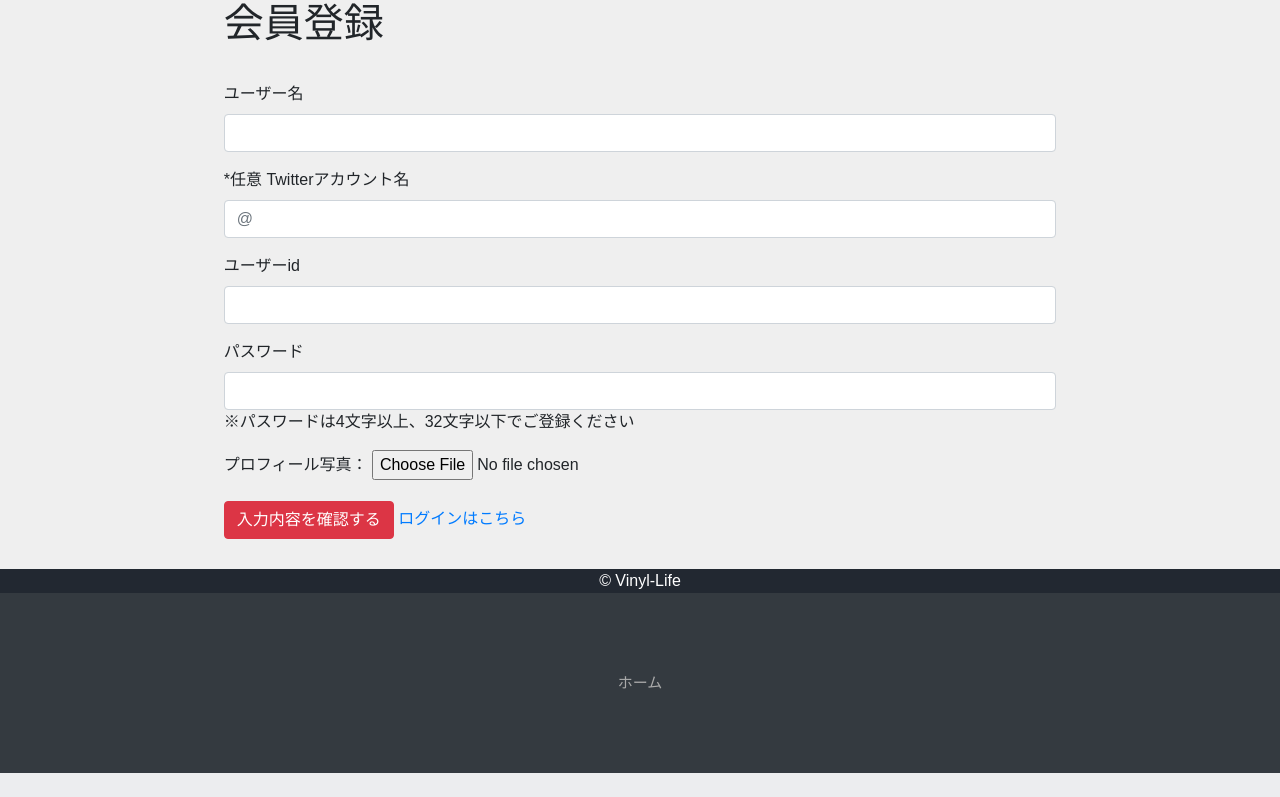
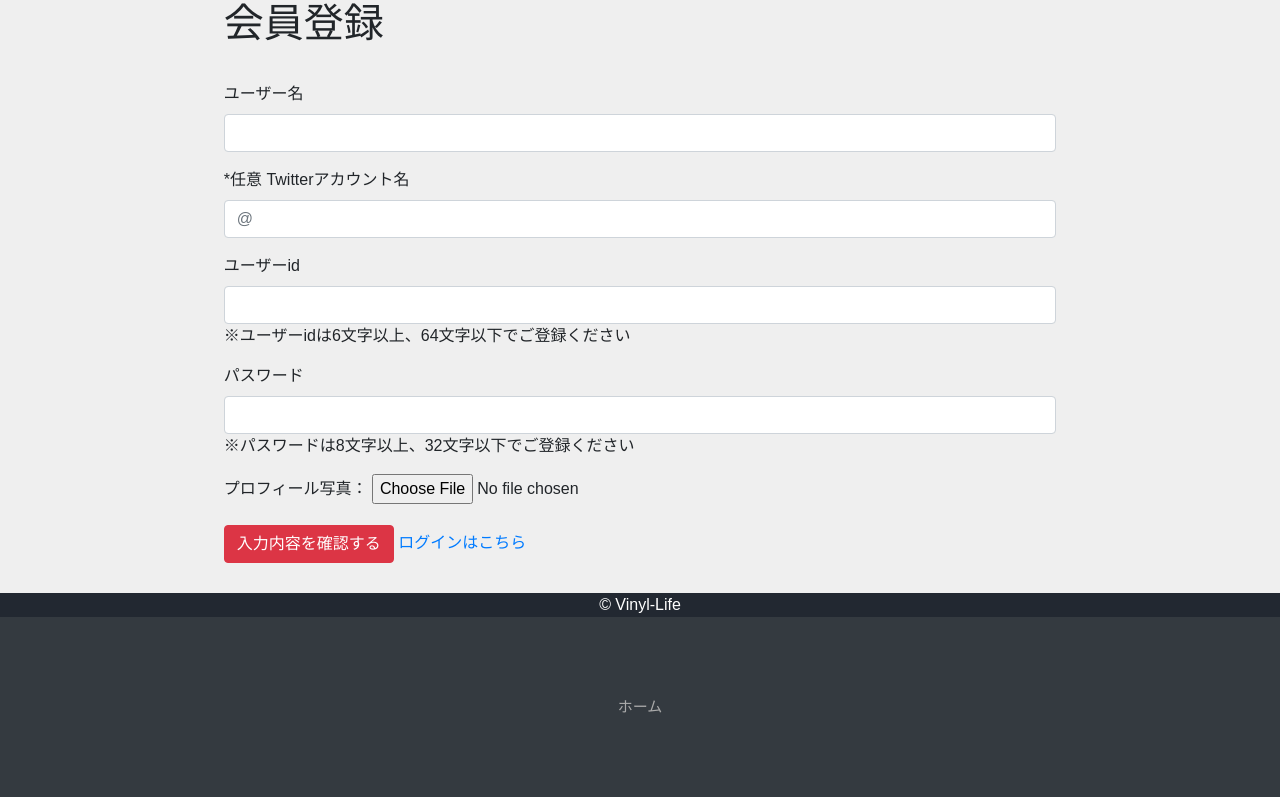
Before and after one commit to Katsuma-F/Vinyl-Life, a PHP site: page /join/index.php?action=rewrite in a window 1280 px wide. Shown: the part 91-888 px from the top of the page. Before the commit the page ends 864 px from the top, so only its background shows below. Run offline with PHP 8.4, Linux system fonts and the light colour scheme; the visitor is signed in with stand-in values (Sample User, id 1); data that the repository does not hold is empty.

Commit message:
change in ./join/index.php

```diff
--- a/join/index.php
+++ b/join/index.php
@@ -7,10 +7,13 @@ if (!empty($_POST)) {
     if ($_POST['name'] === '') {
         $error['name'] = 'blank';
     }
+    if (strlen($_POST['user_id']) < 6 || strlen($_POST['user_id'] > 64)) {
+        $error['user_id'] = 'length';
+    }
     if ($_POST['user_id'] === '') {
         $error['user_id'] = 'blank';
     }
-    if (strlen($_POST['password']) < 4 || strlen($_POST['password']) > 32) {
+    if (strlen($_POST['password']) < 8 || strlen($_POST['password']) > 32) {
         $error['password'] = 'length';
     }
     if ($_POST['password'] === '') {
@@ -97,6 +100,10 @@ if ($_REQUEST['action'] == 'rewrite' && isset($_SESSION['join'])) {
         <div class="form-group">
           <label>ユーザーid</label>
           <input class="form-control" name="user_id" type="user_id" value="<?php print(htmlspecialchars($_POST['user_id'], ENT_QUOTES)); ?>">
+          <p>※ユーザーidは6文字以上、64文字以下でご登録ください</p>
+          <?php if ($error['user_id'] === 'length'): ?>
+            <p class="error">*ユーザーidは6文字以上、64文字以下で入力してください</p>
+          <?php endif; ?>
           <?php if ($error['user_id'] === 'blank'): ?>
             <p class="error">*ユーザーidを入力してください</p>
           <?php endif; ?>
@@ -107,9 +114,9 @@ if ($_REQUEST['action'] == 'rewrite' && isset($_SESSION['join'])) {
         <div class="form-group">
           <label>パスワード</label>
           <input class="form-control" name="password" type="password" value="<?php print(htmlspecialchars($_POST['password'], ENT_QUOTES)); ?>">
-          <p>※パスワードは4文字以上、32文字以下でご登録ください</p>
+          <p>※パスワードは8文字以上、32文字以下でご登録ください</p>
           <?php if ($error['password'] === 'length'): ?>
-            <p class="error">*パスワードは4文字以上、32文字以下で入力してください</p>
+            <p class="error">*パスワードは8文字以上、32文字以下で入力してください</p>
           <?php endif; ?>
           <?php if ($error['password'] === 'blank'): ?>
             <p class="error">*パスワードを入力してください</p>
```
